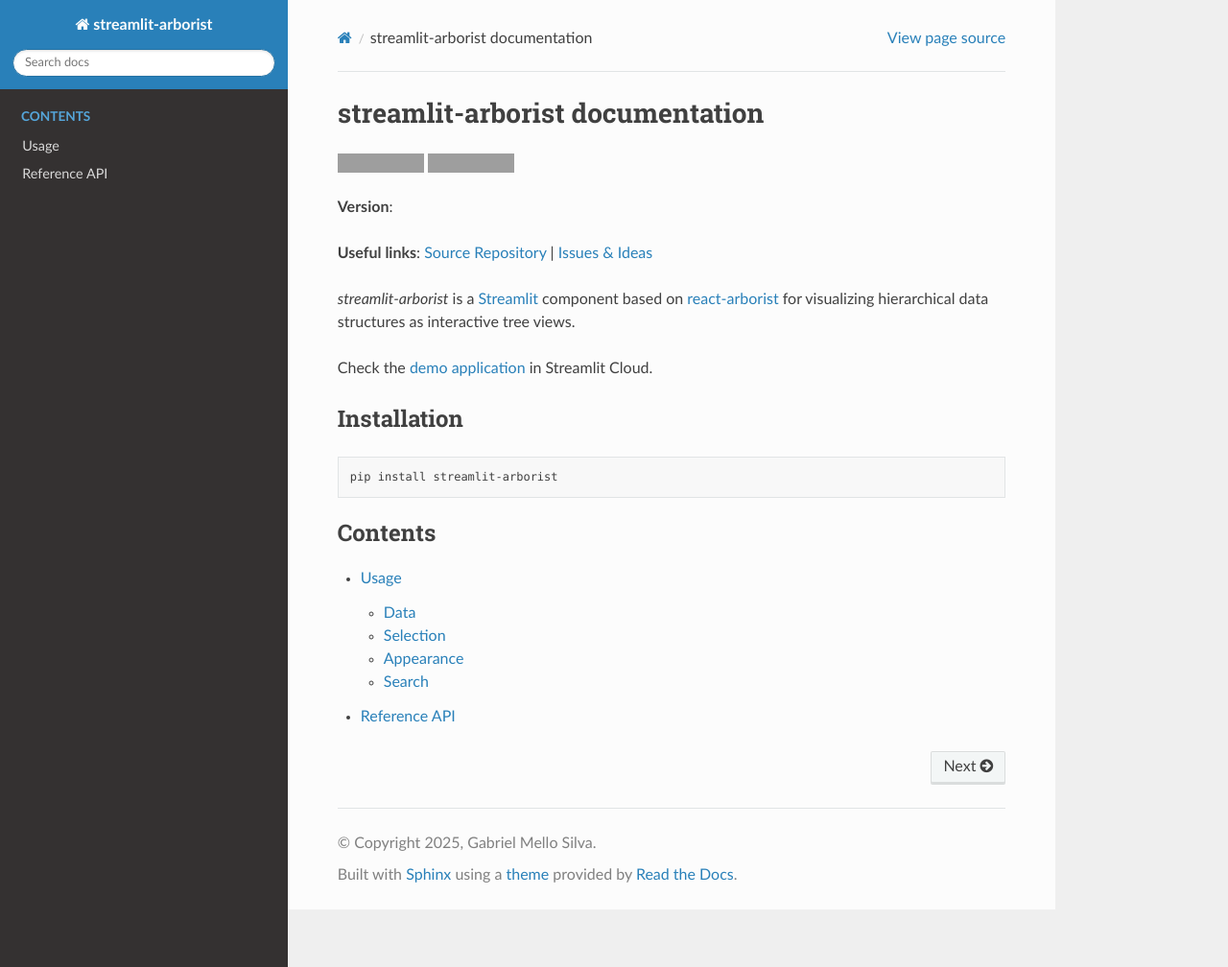
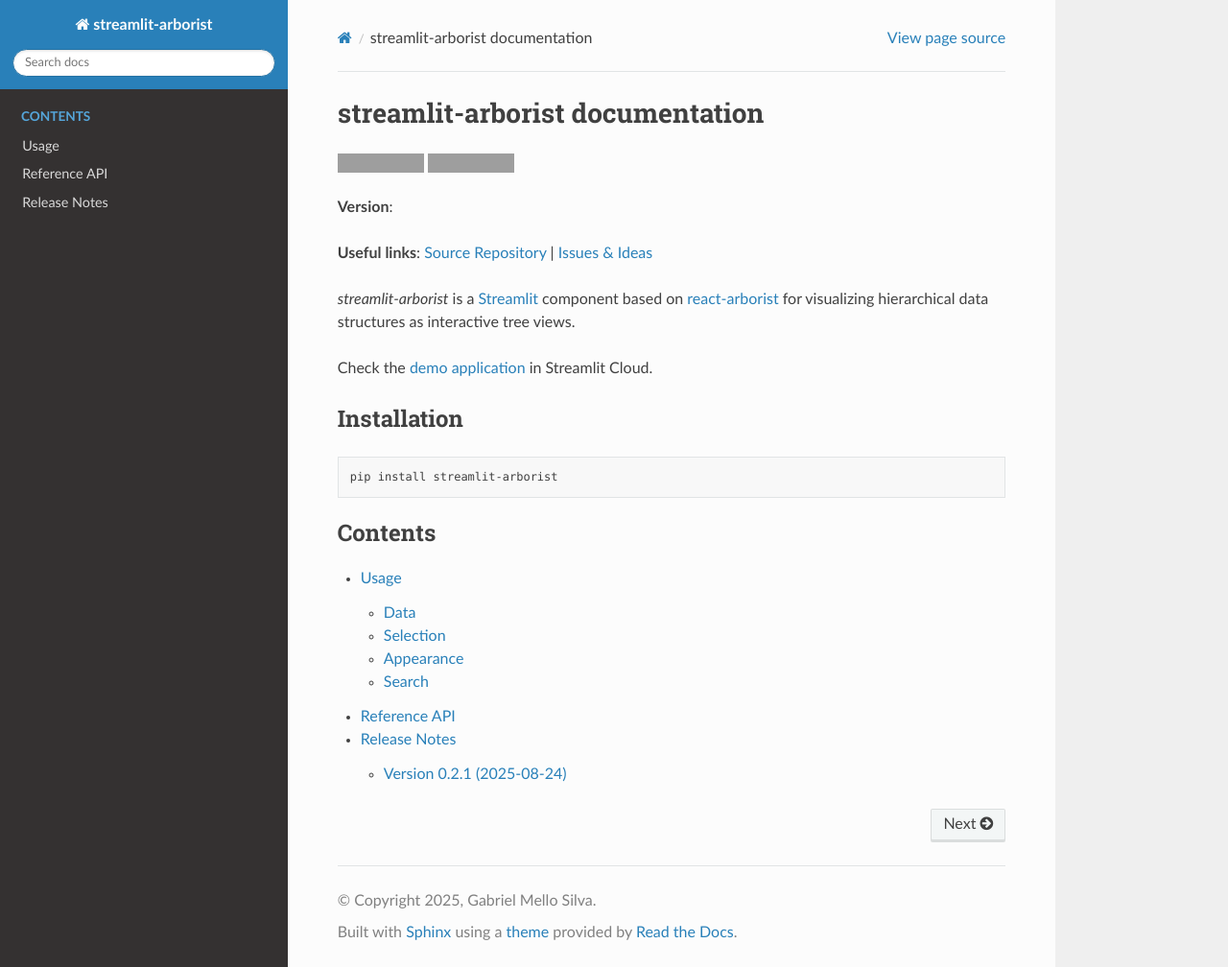
Before and after one commit to gabriel-msilva/streamlit-arborist, a Sphinx documentation site: the page built from docs/index.rst, in a window 1280 px wide and 1008 px high. Shown: the whole window at 96% size. Built offline with Sphinx 7.4.7 and the Read the Docs theme 3.1.0, drawn with Linux system fonts in a browser that asks for light colours; the version number could not be read and is left out; grey boxes are pictures that could not be loaded.

Commit message:
DOCS: Add Release Notes page

```diff
--- a/docs/index.rst
+++ b/docs/index.rst
@@ -33,5 +33,6 @@
    :maxdepth: 2
    :caption: Contents
 
-   usage/
-   api/
+   usage
+   api
+   releases
--- /dev/null
+++ b/docs/releases.rst
@@ -0,0 +1,11 @@
+.. _releases:
+
+=============
+Release Notes
+=============
+
+Version 0.2.1 (2025-08-24)
+--------------------------
+
+* Added support to `Material Symbols <https://fonts.google.com/icons?icon.style=Rounded>`_
+  (rounded style) icons.
```
